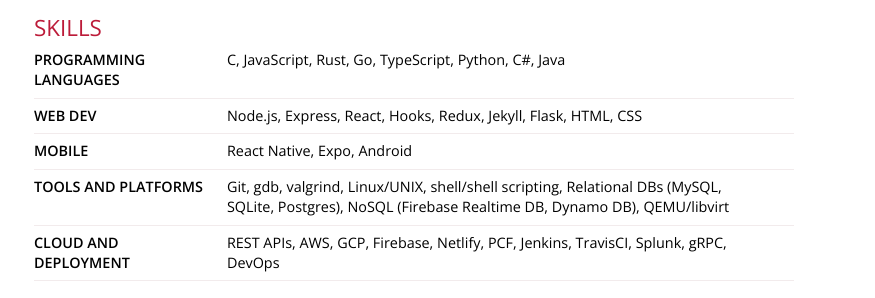
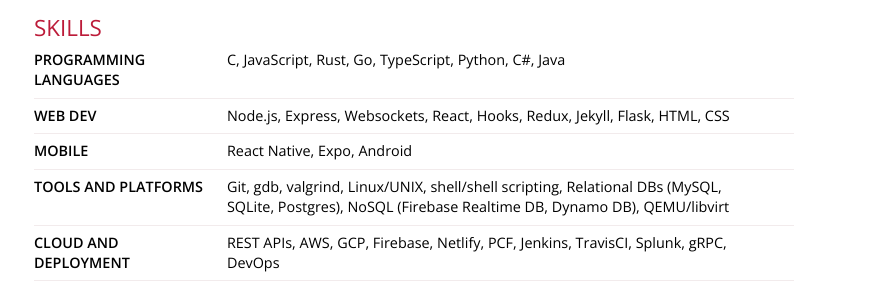
Before and after one commit to jahzielv/jahzielv.github.io, a Jekyll site: the page resume.html, which Jekyll copies as it is, in a window 1280 px wide. Shown: the part 220-518 px from the top of the page, without its empty margins (6-881 px from the left). Built offline with Jekyll 4.4.1, drawn with Linux system fonts in a browser that asks for light colours.

Commit message:
resume update

```diff
--- a/resume.html
+++ b/resume.html
@@ -223,7 +223,8 @@
                 </div>
                 <div class="item">
                     <div class="name">Web Dev</div>
-                    <div class="keywords">Node.js, Express, React, Hooks, Redux, Jekyll, Flask, HTML, CSS</div>
+                    <div class="keywords">Node.js, Express, Websockets, React, Hooks, Redux, Jekyll, Flask, HTML,
+                        CSS</div>
                 </div>
                 <div class="item">
                     <div class="name">Mobile</div>
```
